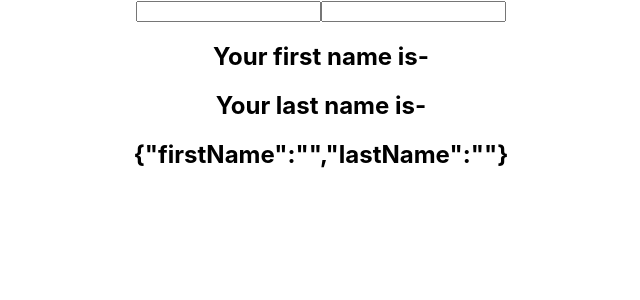
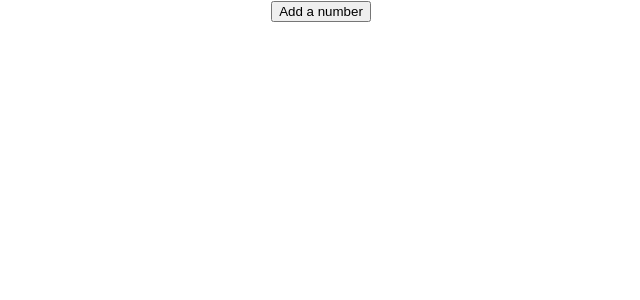
Before and after one commit to rahuljha12527/LearnReactHooks, a React (Create React App) app: page / in a window 1280 px wide. Shown: the top 300 px of the page, without its empty margins (319-959 px from the left). Built offline with nearby package versions, Linux system fonts and the light colour scheme.

Commit message:
learn commit of useState property

```diff
--- a/src/App.js
+++ b/src/App.js
@@ -3,6 +3,7 @@
 import ClassCounter from "./components/ClassCounter";
 import HookCounter from "./components/HookCounter";
 import HookCounterThree from "./components/HookCounterThree";
+import HooksCounterFour from "./components/HooksCounterFour";
 import HooksCounterTwo from "./components/HooksCounterTwo";
 
 function App() {
@@ -10,7 +11,8 @@
     {/* <ClassCounter /> */}
     {/* <HookCounter /> */}
     {/* <HooksCounterTwo/> */}
-    <HookCounterThree />
+    {/* <HookCounterThree /> */}
+    <HooksCounterFour/>
   </div>;
 }
 
--- /dev/null
+++ b/src/components/HooksCounterFour.js
@@ -0,0 +1,23 @@
+import React, { useState } from "react";
+
+function HooksCounterFour() {
+  const [items, setItems] = useState([]);
+  const addItem = () => {
+    setItems([...items, { id: items.length ,
+    value:Math.floor(Math.random()*10)+1}]);
+  };
+
+
+  return (
+    <div>
+      <button onClick={addItem}>Add a number</button>
+      <ul>
+        {items.map((item) => (
+          <li key={item.id}>{item.value}</li>
+        ))}
+      </ul>
+    </div>
+  );
+}
+
+export default HooksCounterFour;
```
